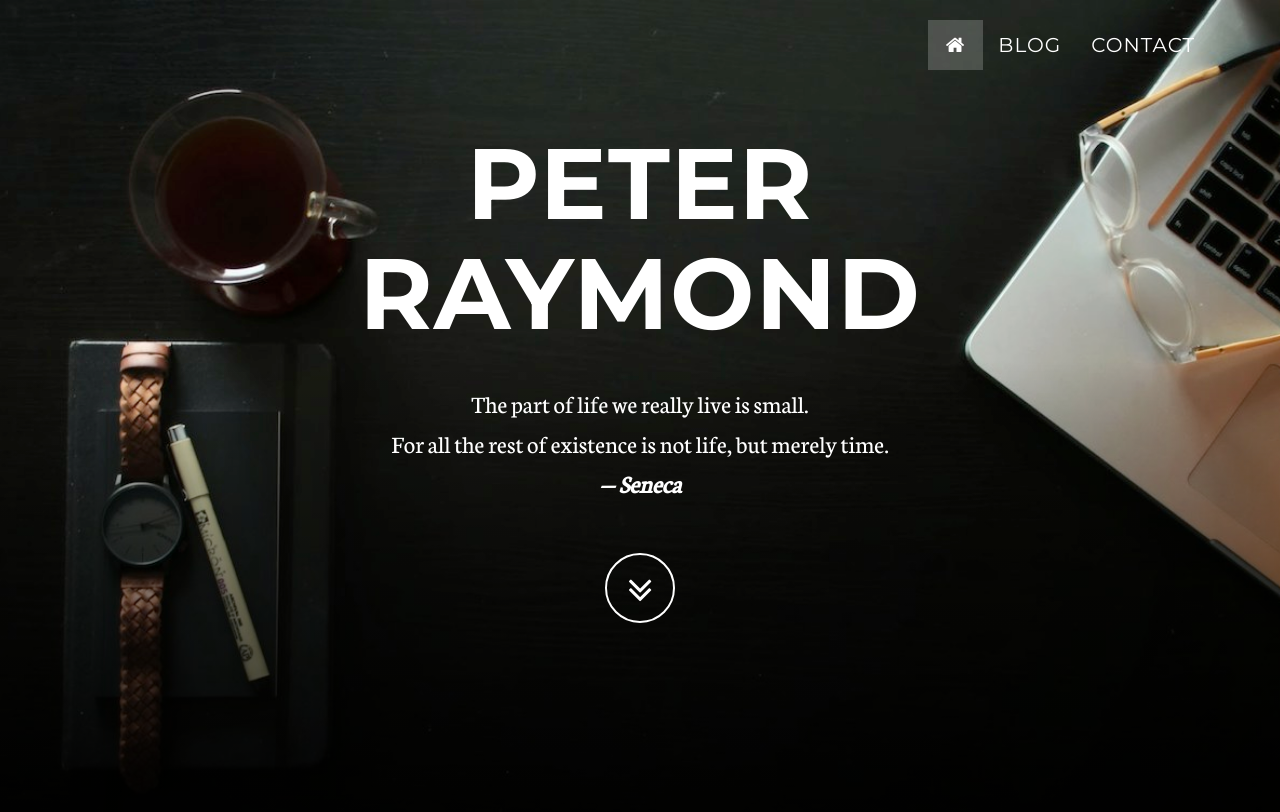
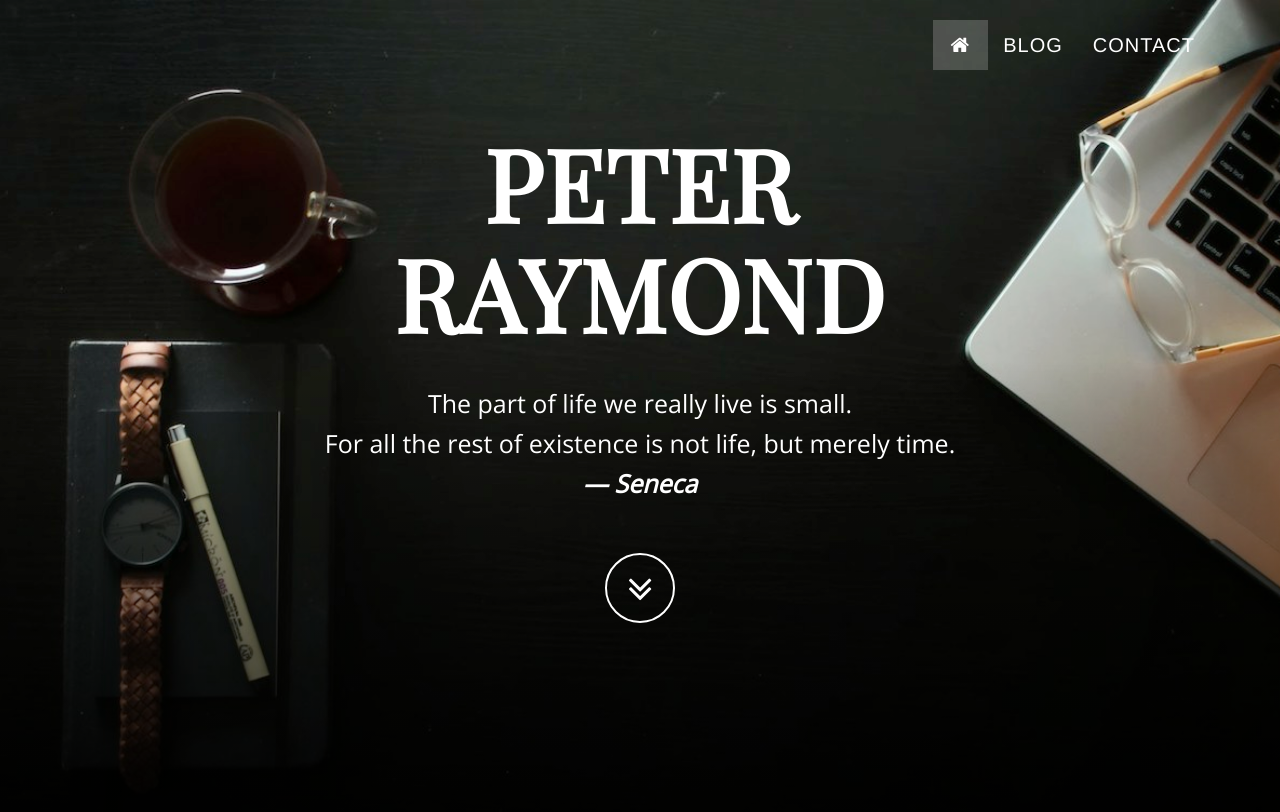
Before and after one commit to peterkraymond/peterkraymond.github.io, a Jekyll site: the page built from index.html, in a window 1280 px wide and 900 px high. Shown: the top 812 px of the window. Built offline with Jekyll 4.4.1, drawn with Linux system fonts in a browser that asks for light colours; nearby versions of some CDN libraries.

Commit message:
updating fonts

```diff
--- a/_layouts/default.html
+++ b/_layouts/default.html
@@ -27,11 +27,13 @@
 
     <!-- Heading Font -->
     <!-- <link href='http://fonts.googleapis.com/css?family=Roboto+Slab' rel='stylesheet' type='text/css'> -->
-    <link href="http://fonts.googleapis.com/css?family=Montserrat:400,700" rel="stylesheet" type="text/css">
+    <!-- <link href="http://fonts.googleapis.com/css?family=Montserrat:400,700" rel="stylesheet" type="text/css"> -->
+    <link href='http://fonts.googleapis.com/css?family=Playfair+Display+SC' rel='stylesheet' type='text/css'>
 
     <!-- Body Font -->
     <!-- <link href='http://fonts.googleapis.com/css?family=Roboto:300' rel='stylesheet' type='text/css'> -->
-    <link href='http://fonts.googleapis.com/css?family=Neuton' rel='stylesheet' type='text/css'>
+    <!-- <link href='http://fonts.googleapis.com/css?family=Neuton' rel='stylesheet' type='text/css'> -->
+    <link href='http://fonts.googleapis.com/css?family=Open+Sans' rel='stylesheet' type='text/css'>
 
     <!-- HTML5 Shim and Respond.js IE8 support of HTML5 elements and media queries -->
     <!-- WARNING: Respond.js doesn't work if you view the page via file:// -->
--- a/css/grayscale.css
+++ b/css/grayscale.css
@@ -7,7 +7,7 @@
 body {
     width: 100%;
     height: 100%;
-    font-family: 'Neuton', serif;
+    font-family: 'Open Sans', sans-serif;
     color: #fff;
     background-color: #000;
 }
@@ -25,7 +25,7 @@ h5,
 h6 {
     margin: 0 0 35px;
     text-transform: uppercase;
-    font-family: 'Montserrat', sans-serif;
+    font-family: 'Playfair Display SC', serif;
     font-weight: 700;
     letter-spacing: 1px;
 }
```
